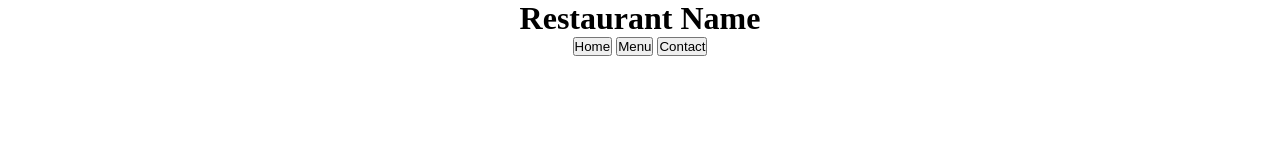
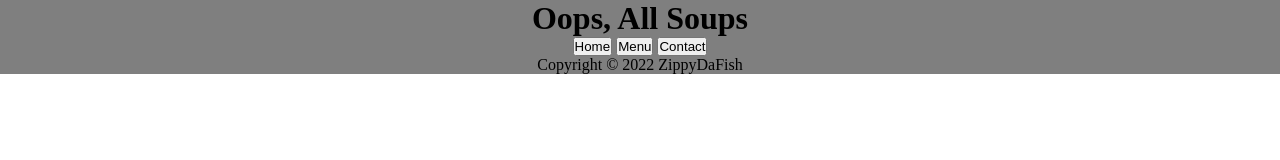
Before and after one commit to ZippyDaFish/restaurant-page, a website built with webpack: page dist/index.html in a window 1280 px wide. Built offline with nearby package versions, Linux system fonts and the light colour scheme.

Commit message:
Add footer and page name

```diff
--- a/dist/index.html
+++ b/dist/index.html
@@ -5,12 +5,12 @@
     <meta http-equiv="X-UA-Compatible" content="IE=edge">
     <meta name="viewport" content="width=device-width, initial-scale=1.0">
     <link rel="stylesheet" href="styles.css">
-    <title>Restaurant Page</title>
+    <title>Oops, All Soups</title>
 </head>
 <body>
     <div id="content" class="flex-container">
         <div id="header" class="flex-container">
-            <h1>Restaurant Name</h1>
+            <h1>Oops, All Soups</h1>
             <div id="tab-bns">
                 <button>Home</button>
                 <button>Menu</button>
@@ -18,7 +18,7 @@
             </div>
         </div>
         <div id="tabs"></div>
-        <div id="footer"></div>
+        <div id="footer" class="flex-container"><p>Copyright © 2022 ZippyDaFish</p></div>
     </div>
     <script src="main.js"></script>
 </body>
--- a/dist/styles.css
+++ b/dist/styles.css
@@ -13,3 +13,15 @@
     flex-direction: column;
     align-items: center;
 }
+
+#header {
+    width: 100%;
+    background-color: rgba(0, 0, 0, 0.5);
+}
+#tabs {
+
+}
+#footer {
+    width: 100%;
+    background-color: rgba(0, 0, 0, 0.5);
+}
```
